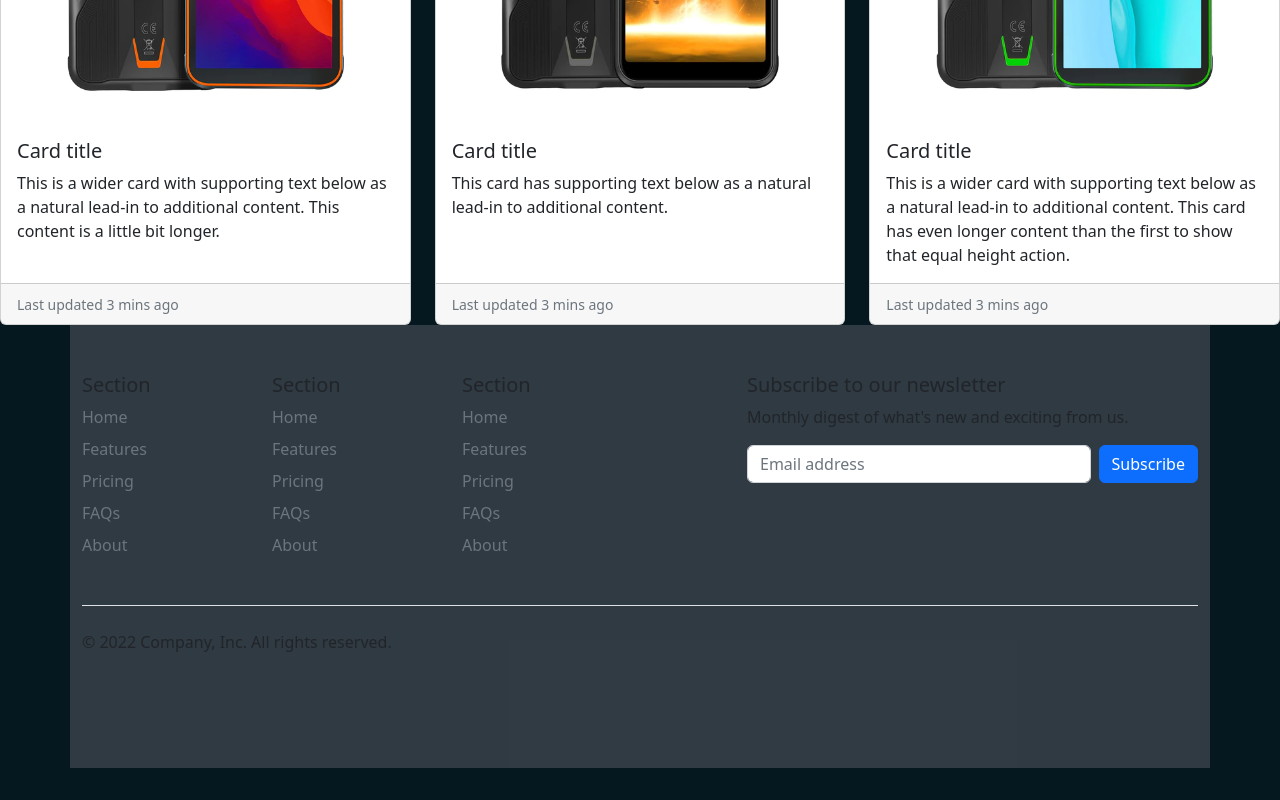
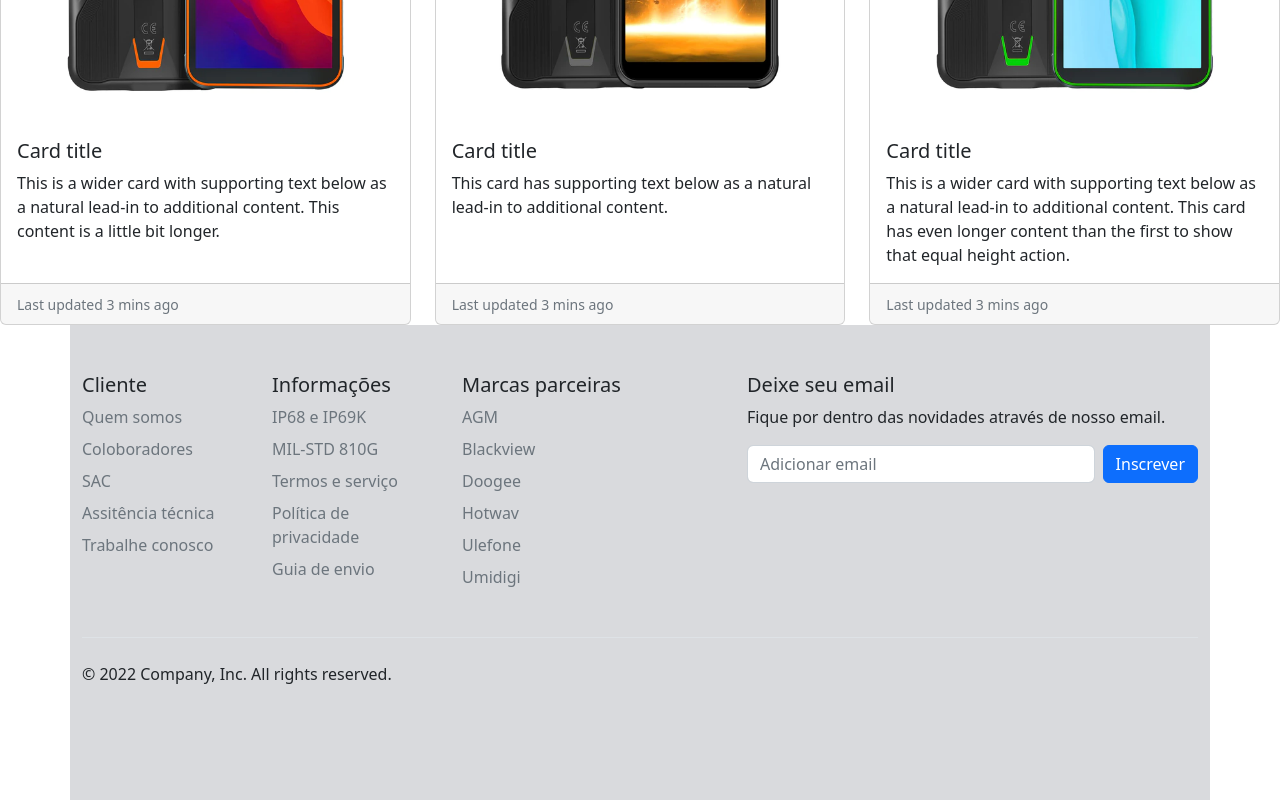
Before and after one commit to elguesabal/Trabalho-em-grupo-modulo-2, a plain HTML site: page index.html in a window 1280 px wide. Shown: the part 1139-1939 px from the top of the page. Before the commit the page ends 1907 px from the top, so only its background shows below. Drawn offline with nearby package versions, Linux system fonts and the light colour scheme.

Commit message:
Add files via upload

```diff
--- a/index.html
+++ b/index.html
@@ -11,28 +11,31 @@
     <link href="https://cdn.jsdelivr.net/npm/bootstrap@5.2.2/dist/css/bootstrap.min.css" rel="stylesheet" integrity="sha384-Zenh87qX5JnK2Jl0vWa8Ck2rdkQ2Bzep5IDxbcnCeuOxjzrPF/et3URy9Bv1WTRi" crossorigin="anonymous">
     <!-- #06181f -->
     <style>
-      .navbar, .container {
+      .navbar{
         background-color: rgba(90, 93, 105, 0.5);
+      }
+      .container {
+        background-color: rgba(90, 93, 105, 0.226);
       }
       .navbar-brand {
         color: white;
       }
-      body {
+      /* body {
         background-color: #06181f;
-      }
+      } */
     </style>
   </head>
 <body>
     <head>
         <nav class="navbar fixed-top">
             <div class="container-fluid">
-              <a class="navbar-brand" href="#">Offcanvas navbar</a>
+              <a class="navbar-brand" href="#"> FrontEnders</a>
               <button class="navbar-toggler" type="button" data-bs-toggle="offcanvas" data-bs-target="#offcanvasNavbar" aria-controls="offcanvasNavbar">
                 <span class="navbar-toggler-icon"></span>
               </button>
               <div class="offcanvas offcanvas-end" tabindex="-1" id="offcanvasNavbar" aria-labelledby="offcanvasNavbarLabel">
                 <div class="offcanvas-header">
-                  <h5 class="offcanvas-title" id="offcanvasNavbarLabel">Offcanvas</h5>
+                  <h5 class="offcanvas-title" id="offcanvasNavbarLabel"> FrontEnders</h5>
                   <button type="button" class="btn-close" data-bs-dismiss="offcanvas" aria-label="Close"></button>
                 </div>
                 <div class="offcanvas-body">
@@ -41,19 +44,25 @@
                       <a class="nav-link active" aria-current="page" href="#">Home</a>
                     </li>
                     <li class="nav-item">
-                      <a class="nav-link" href="#">Link</a>
+                      <a class="nav-link" href="#">Nossos produtos</a>
+                    </li>
+                    <li class="nav-item">
+                      <a class="nav-link" href="#">O que é certificaçãp IP68 e IP69K?</a>
+                    </li>
+                    <li class="nav-item">
+                      <a class="nav-link" href="#">O que é certificação Militar MIL-STD 810G?</a>
                     </li>
                     <li class="nav-item dropdown">
                       <a class="nav-link dropdown-toggle" href="#" role="button" data-bs-toggle="dropdown" aria-expanded="false">
-                        Dropdown
+                        Marcas:
                       </a>
                       <ul class="dropdown-menu">
-                        <li><a class="dropdown-item" href="#">Action</a></li>
-                        <li><a class="dropdown-item" href="#">Another action</a></li>
-                        <li>
-                          <hr class="dropdown-divider">
-                        </li>
-                        <li><a class="dropdown-item" href="#">Something else here</a></li>
+                        <li><a class="dropdown-item" href="#">AGM</a></li>
+                        <li><a class="dropdown-item" href="#">Blackview</a></li>
+                        <li><a class="dropdown-item" href="#">Doogee</a></li>
+                        <li><a class="dropdown-item" href="#">Hotwav</a></li>
+                        <li><a class="dropdown-item" href="#">Ulefone</a></li>
+                        <li><a class="dropdown-item" href="#">Umidigi</a></li>
                       </ul>
                     </li>
                   </ul>
@@ -134,47 +143,48 @@
       <div class="container">
         <footer class="py-5">
           <div class="row">
-            <div class="col-6 col-md-2 mb-3">
-              <h5>Section</h5>
+            <div class="co-6 col-md-2 mb-3">
+              <h5>Cliente</h5>
               <ul class="nav flex-column">
-                <li class="nav-item mb-2"><a href="#" class="nav-link p-0 text-muted">Home</a></li>
-                <li class="nav-item mb-2"><a href="#" class="nav-link p-0 text-muted">Features</a></li>
-                <li class="nav-item mb-2"><a href="#" class="nav-link p-0 text-muted">Pricing</a></li>
-                <li class="nav-item mb-2"><a href="#" class="nav-link p-0 text-muted">FAQs</a></li>
-                <li class="nav-item mb-2"><a href="#" class="nav-link p-0 text-muted">About</a></li>
+                <li class="nav-item mb-2"><a href="#" class="nav-link p-0 text-muted">Quem somos</a></li>
+                <li class="nav-item mb-2"><a href="#" class="nav-link p-0 text-muted">Coloboradores</a></li>
+                <li class="nav-item mb-2"><a href="#" class="nav-link p-0 text-muted">SAC</a></li>
+                <li class="nav-item mb-2"><a href="#" class="nav-link p-0 text-muted">Assitência técnica</a></li>
+                <li class="nav-item mb-2"><a href="#" class="nav-link p-0 text-muted">Trabalhe conosco</a></li>
               </ul>
             </div>
 
             <div class="col-6 col-md-2 mb-3">
-              <h5>Section</h5>
+              <h5>Informações</h5>
               <ul class="nav flex-column">
-                <li class="nav-item mb-2"><a href="#" class="nav-link p-0 text-muted">Home</a></li>
-                <li class="nav-item mb-2"><a href="#" class="nav-link p-0 text-muted">Features</a></li>
-                <li class="nav-item mb-2"><a href="#" class="nav-link p-0 text-muted">Pricing</a></li>
-                <li class="nav-item mb-2"><a href="#" class="nav-link p-0 text-muted">FAQs</a></li>
-                <li class="nav-item mb-2"><a href="#" class="nav-link p-0 text-muted">About</a></li>
+                <li class="nav-item mb-2"><a href="#" class="nav-link p-0 text-muted">IP68 e IP69K</a></li>
+                <li class="nav-item mb-2"><a href="#" class="nav-link p-0 text-muted">MIL-STD 810G</a></li>
+                <li class="nav-item mb-2"><a href="#" class="nav-link p-0 text-muted">Termos e serviço</a></li>
+                <li class="nav-item mb-2"><a href="#" class="nav-link p-0 text-muted">Política de privacidade</a></li>
+                <li class="nav-item mb-2"><a href="#" class="nav-link p-0 text-muted">Guia de envio</a></li>
               </ul>
             </div>
 
             <div class="col-6 col-md-2 mb-3">
-              <h5>Section</h5>
+              <h5>Marcas parceiras</h5>
               <ul class="nav flex-column">
-                <li class="nav-item mb-2"><a href="#" class="nav-link p-0 text-muted">Home</a></li>
-                <li class="nav-item mb-2"><a href="#" class="nav-link p-0 text-muted">Features</a></li>
-                <li class="nav-item mb-2"><a href="#" class="nav-link p-0 text-muted">Pricing</a></li>
-                <li class="nav-item mb-2"><a href="#" class="nav-link p-0 text-muted">FAQs</a></li>
-                <li class="nav-item mb-2"><a href="#" class="nav-link p-0 text-muted">About</a></li>
+                <li class="nav-item mb-2"><a href="https://www.agmmobile.com/" target="blank" class="nav-link p-0 text-muted">AGM</a></li>
+                <li class="nav-item mb-2"><a href="https://www.blackview.hk/" target="blank" class="nav-link p-0 text-muted">Blackview</a></li>
+                <li class="nav-item mb-2"><a href="https://www.doogee.cc/" target="blank" class="nav-link p-0 text-muted">Doogee</a></li>
+                <li class="nav-item mb-2"><a href="https://hotwav.com/" target="blank" class="nav-link p-0 text-muted">Hotwav</a></li>
+                <li class="nav-item mb-2"><a href="https://www.ulefone.com/" target="blank" class="nav-link p-0 text-muted">Ulefone</a></li>
+                <li class="nav-item mb-2"><a href="https://www.umidigi.com/" target="blank" class="nav-link p-0 text-muted">Umidigi</a></li>
               </ul>
             </div>
 
             <div class="col-md-5 offset-md-1 mb-3">
               <form>
-                <h5>Subscribe to our newsletter</h5>
-                <p>Monthly digest of what's new and exciting from us.</p>
+                <h5>Deixe seu email</h5>
+                <p>Fique por dentro das novidades através de nosso email.</p>
                 <div class="d-flex flex-column flex-sm-row w-100 gap-2">
-                  <label for="newsletter1" class="visually-hidden">Email address</label>
-                  <input id="newsletter1" type="text" class="form-control" placeholder="Email address">
-                  <button class="btn btn-primary" type="button">Subscribe</button>
+                  <label for="newsletter1" class="visually-hidden">Adicionar email</label>
+                  <input id="newsletter1" type="text" class="form-control" placeholder="Adicionar email">
+                  <button class="btn btn-primary" type="button">Inscrever</button>
                 </div>
               </form>
             </div>
@@ -199,5 +209,8 @@
 
     <!-- JavaScript Bundle with Popper -->
     <script src="https://cdn.jsdelivr.net/npm/bootstrap@5.2.2/dist/js/bootstrap.bundle.min.js" integrity="sha384-OERcA2EqjJCMA+/3y+gxIOqMEjwtxJY7qPCqsdltbNJuaOe923+mo//f6V8Qbsw3" crossorigin="anonymous"></script>
+    <script>
+      // nao esquecer de fazer o script do email o rodape
+    </script>
 </body>
 </html>
```
